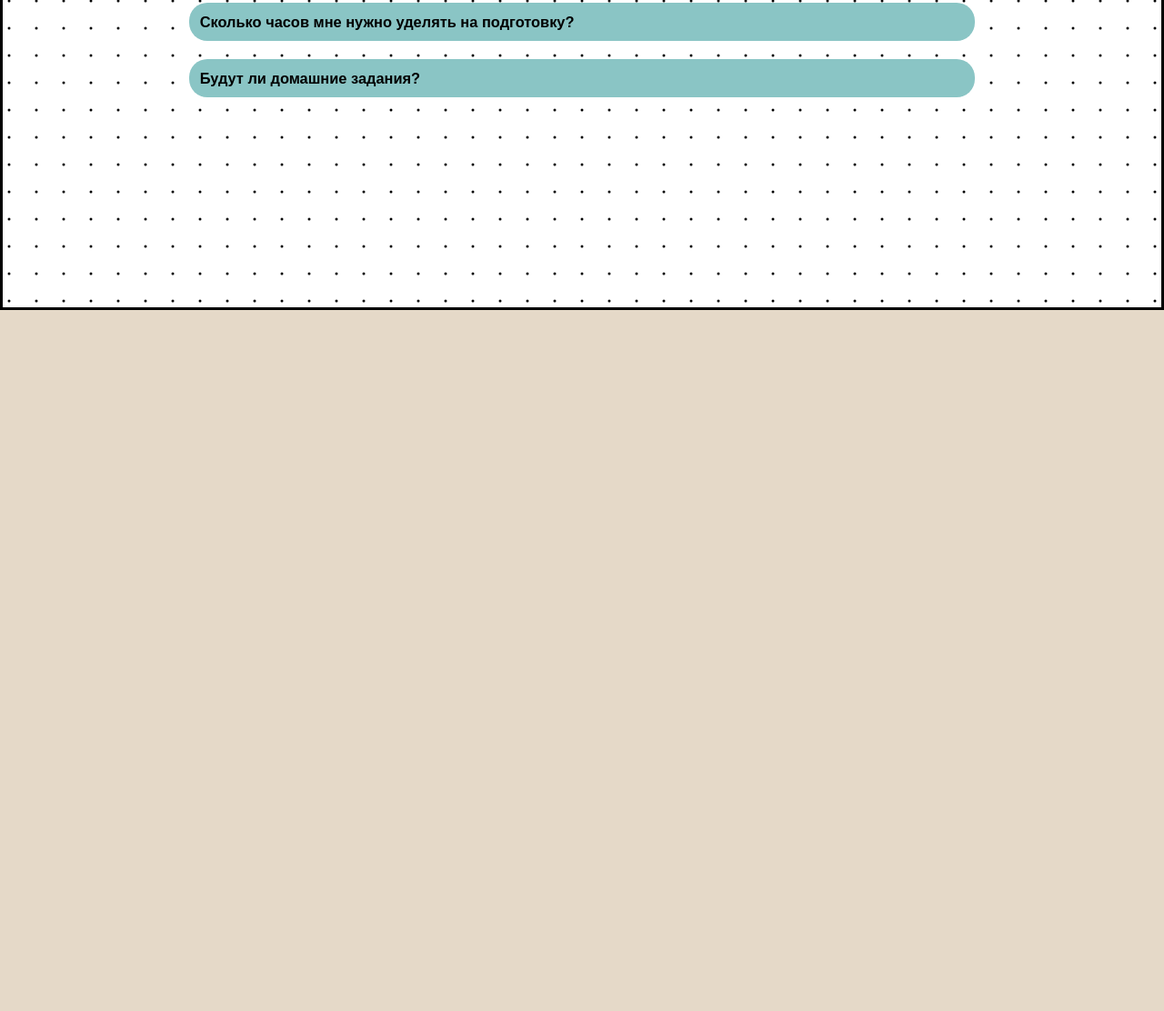
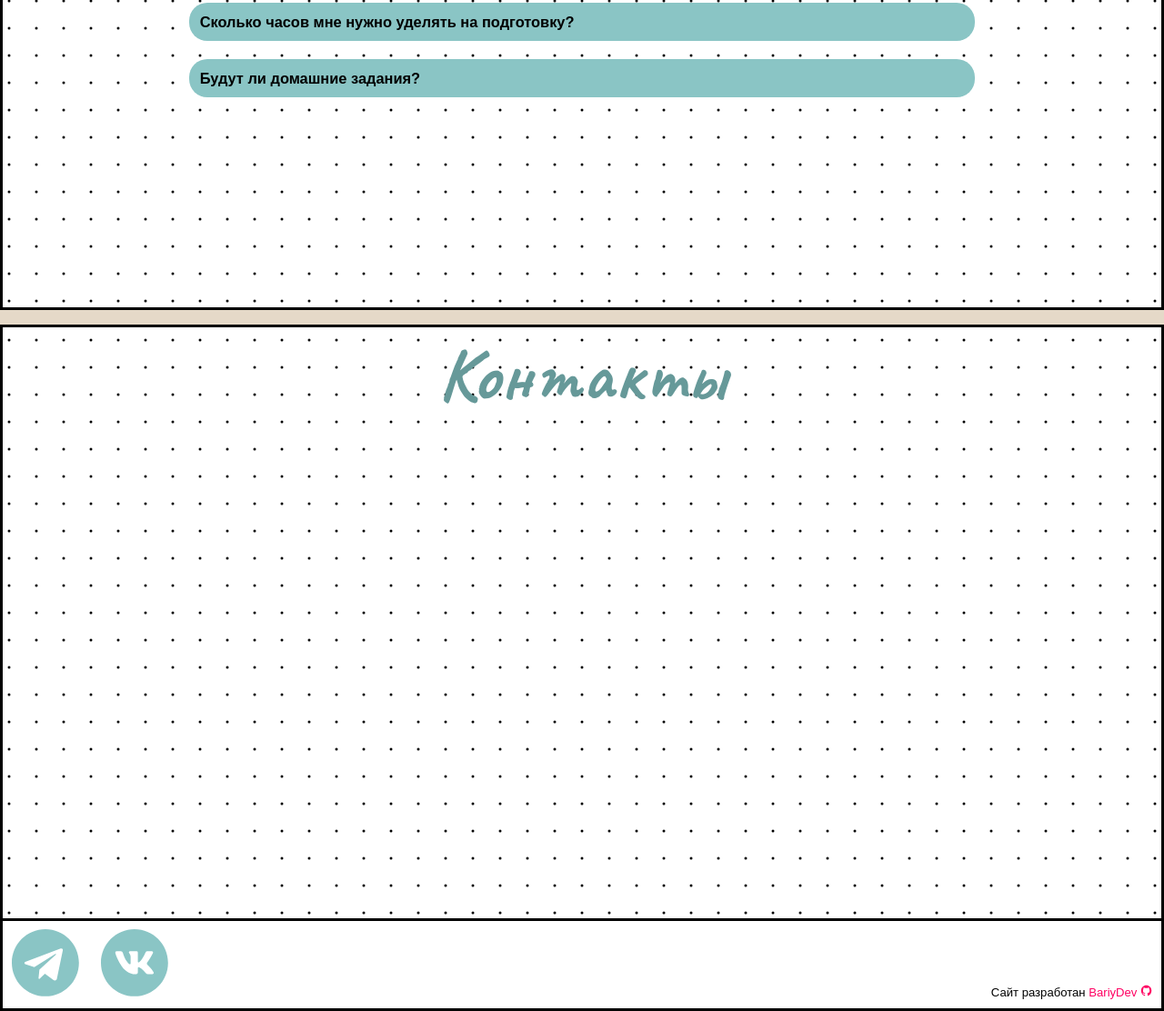
Before and after one commit to BariyDev/Tutor-landing, a plain HTML site: page index.html in a window 1280 px wide. Shown: the part 3331-4443 px from the top of the page at 91% size. Before the commit the page ends 3672 px from the top, so only its background shows below. Drawn offline with Linux system fonts and the light colour scheme; a web font is replaced by a local one.

Commit message:
add contacts section and styles for it

```diff
--- a/index.html
+++ b/index.html
@@ -121,6 +121,32 @@
             </li>
         </ul>
     </section>
+    <section id="contacts" class="contacts">
+        <h2 class="handwrittenText">Контакты</h2>
+        <footer>
+            <div class="iconsContainer">
+                <a target="_blank"  rel="noopener noreferrer nofollow" href="https://t.me/marshakkkkk"  aria-label="Telegram (откроется в новом окне)">
+                    <svg  class="icon" data-name="Layer 1" id="Layer_1" viewBox="0 0 512 512" xmlns="http://www.w3.org/2000/svg">
+                        <path d="M256,0C114.615,0,0,114.615,0,256S114.615,512,256,512,512,397.385,512,256,397.385,0,256,0ZM389.059,161.936,343.591,379a16.007,16.007,0,0,1-25.177,9.593l-66.136-48.861-40.068,37.8a5.429,5.429,0,0,1-7.74-.294l-.861-.946,6.962-67.375L336.055,194.266a3.358,3.358,0,0,0-4.061-5.317L171.515,290.519,102.4,267.307a9.393,9.393,0,0,1-.32-17.694L372.5,147.744A12.441,12.441,0,0,1,389.059,161.936Z"/>
+                    </svg>
+                </a>
+                <a  target="_blank"  rel="noopener noreferrer nofollow" href="https://vk.com/marinamy" aria-label="Вконтакте (откроется в новом окне)">
+                    <svg  class="icon" data-name="Layer 1" id="Layer_1" viewBox="0 0 512 512" xmlns="http://www.w3.org/2000/svg">
+                        <path d="M256,0C114.615,0,0,114.615,0,256S114.615,512,256,512,512,397.385,512,256,397.385,0,256,0ZM392.363,342.9H359.878a23.41,23.41,0,0,1-18.318-8.8c-9.742-12.231-28.934-33.918-49.085-43.233a7.666,7.666,0,0,0-10.916,6.928v32.128A12.974,12.974,0,0,1,268.585,342.9H253.564c-19.534,0-61.6-11.891-95.119-60.719-28.56-41.6-41.291-73.84-48.715-99.98a10.3,10.3,0,0,1,9.922-13.093h32.862a15.226,15.226,0,0,1,14.6,10.861c6.111,20.439,21.939,64.53,49.917,86.486a5.788,5.788,0,0,0,9.371-4.54V210.449c0-10.171-4.408-20.347-11.288-28.3a7.878,7.878,0,0,1,5.946-13.046h50.666a9.838,9.838,0,0,1,9.838,9.837v69.325a5.468,5.468,0,0,0,8.636,4.456c9.3-6.62,17.265-16.4,24.591-27.393,9.22-13.828,20.471-36.686,26.115-48.549A13.457,13.457,0,0,1,353.06,169.1H388.9a8.788,8.788,0,0,1,7.873,12.7c-9.044,18.14-26.659,51.418-43.235,70.942a13.877,13.877,0,0,0,1.623,19.54c10.805,9.232,27.673,26.3,45.859,54.729A10.305,10.305,0,0,1,392.363,342.9Z"/>
+                    </svg>
+                </a>
+            </div>
+            <p>Сайт разработан
+                <a target="_blank" rel="noopener noreferrer nofollow" href="https://github.com/BariyDev" aria-label="Github (откроется в новом окне)"> BariyDev
+                    <svg  class="githubIcon" data-name="Layer 1" id="Layer_1" viewBox="0 0 512 512" xmlns="http://www.w3.org/2000/svg">
+                        <path class="st0" d="M256,32C132.3,32,32,134.8,32,261.7c0,101.5,64.2,187.5,153.2,217.9c11.2,2.1,15.3-5,15.3-11.1   c0-5.5-0.2-19.9-0.3-39.1c-62.3,13.9-75.5-30.8-75.5-30.8c-10.2-26.5-24.9-33.6-24.9-33.6c-20.3-14.3,1.5-14,1.5-14   c22.5,1.6,34.3,23.7,34.3,23.7c20,35.1,52.4,25,65.2,19.1c2-14.8,7.8-25,14.2-30.7c-49.7-5.8-102-25.5-102-113.5   c0-25.1,8.7-45.6,23-61.6c-2.3-5.8-10-29.2,2.2-60.8c0,0,18.8-6.2,61.6,23.5c17.9-5.1,37-7.6,56.1-7.7c19,0.1,38.2,2.6,56.1,7.7   c42.8-29.7,61.5-23.5,61.5-23.5c12.2,31.6,4.5,55,2.2,60.8c14.3,16.1,23,36.6,23,61.6c0,88.2-52.4,107.6-102.3,113.3   c8,7.1,15.2,21.1,15.2,42.5c0,30.7-0.3,55.5-0.3,63c0,6.1,4,13.3,15.4,11C415.9,449.1,480,363.1,480,261.7   C480,134.8,379.7,32,256,32z"/>
+                    </svg>
+                </a>
+            </p>
+        </footer>
+
+
+    </section>
 
 
     <script src="script.js"></script>
--- a/styles.css
+++ b/styles.css
@@ -284,3 +284,47 @@ section:not(:last-of-type){
 .faq-item.active {
     background-color: #E5D9C8
 }
+
+/* contacts section */
+.contacts {
+    height: min(calc(100vh - var(--navHeight) + 0.2rem), 1440px);
+    display: flex;
+    flex-flow: column;
+    justify-content: space-between;
+    align-items: center;
+
+}
+footer{
+    width: 100%;
+    display: flex;
+    flex-flow: row nowrap;
+    align-items: end;
+    border-top: 0.2rem solid black;
+    justify-content: space-between;
+    background-color: rgb(255, 255, 255);
+    height: calc(var(--navHeight)*2);
+    padding:  calc(var(--navHeight)*0.2) ;
+}
+.iconsContainer{
+    display: flex;
+    height: 100%;
+    gap:  calc(var(--navHeight)*0.5);
+    flex-direction: row;
+    justify-content: center;
+    align-items: center;
+
+}
+.icon {
+    width: calc(var(--navHeight)*1.5);
+    fill: #8ac5c5;
+}
+.githubIcon {
+    width: 0.8rem;
+    fill: rgb(255, 0, 98);
+}
+footer p{
+    font-size: 0.8rem;
+}
+footer p a{
+    color: rgb(255, 0, 98)
+}
```
